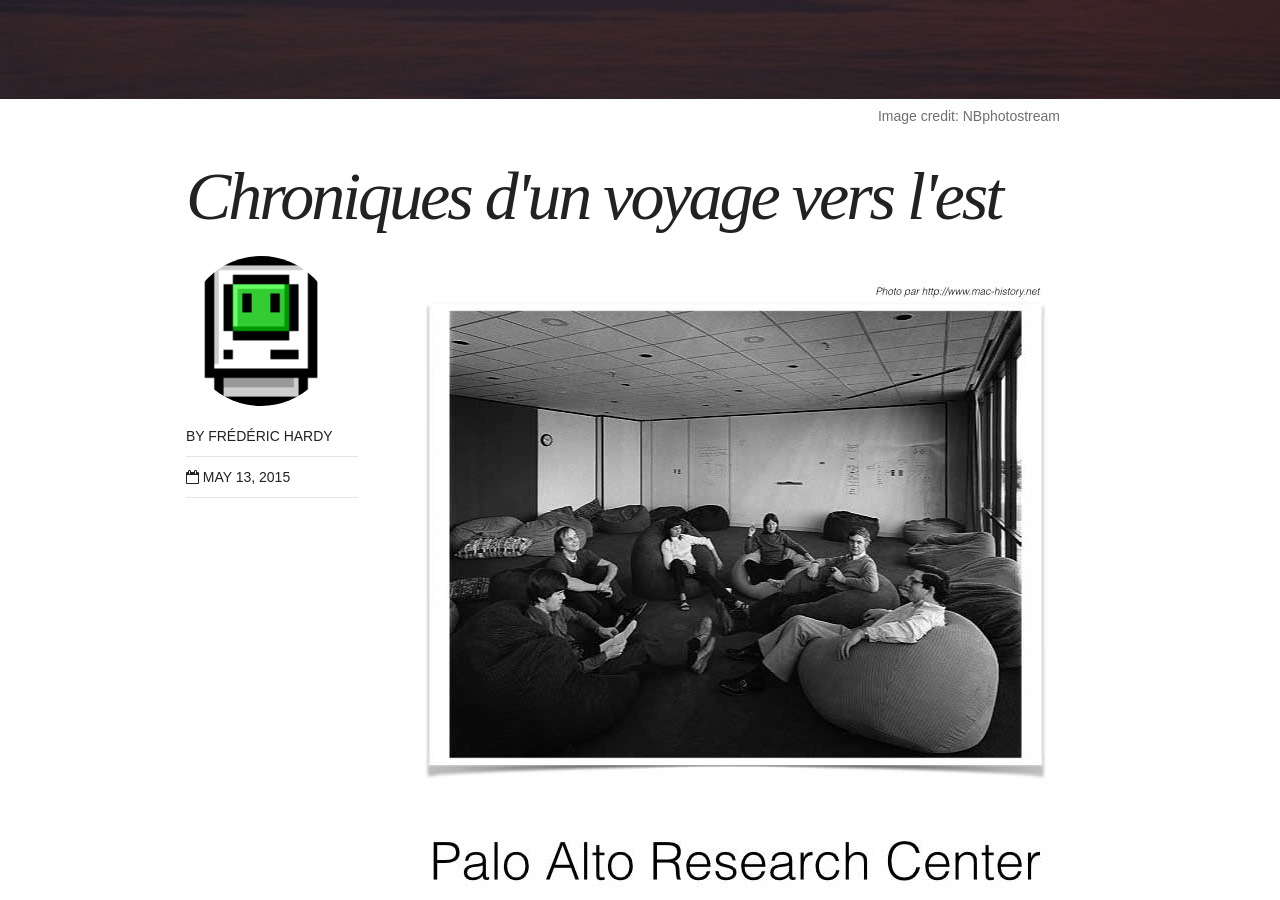
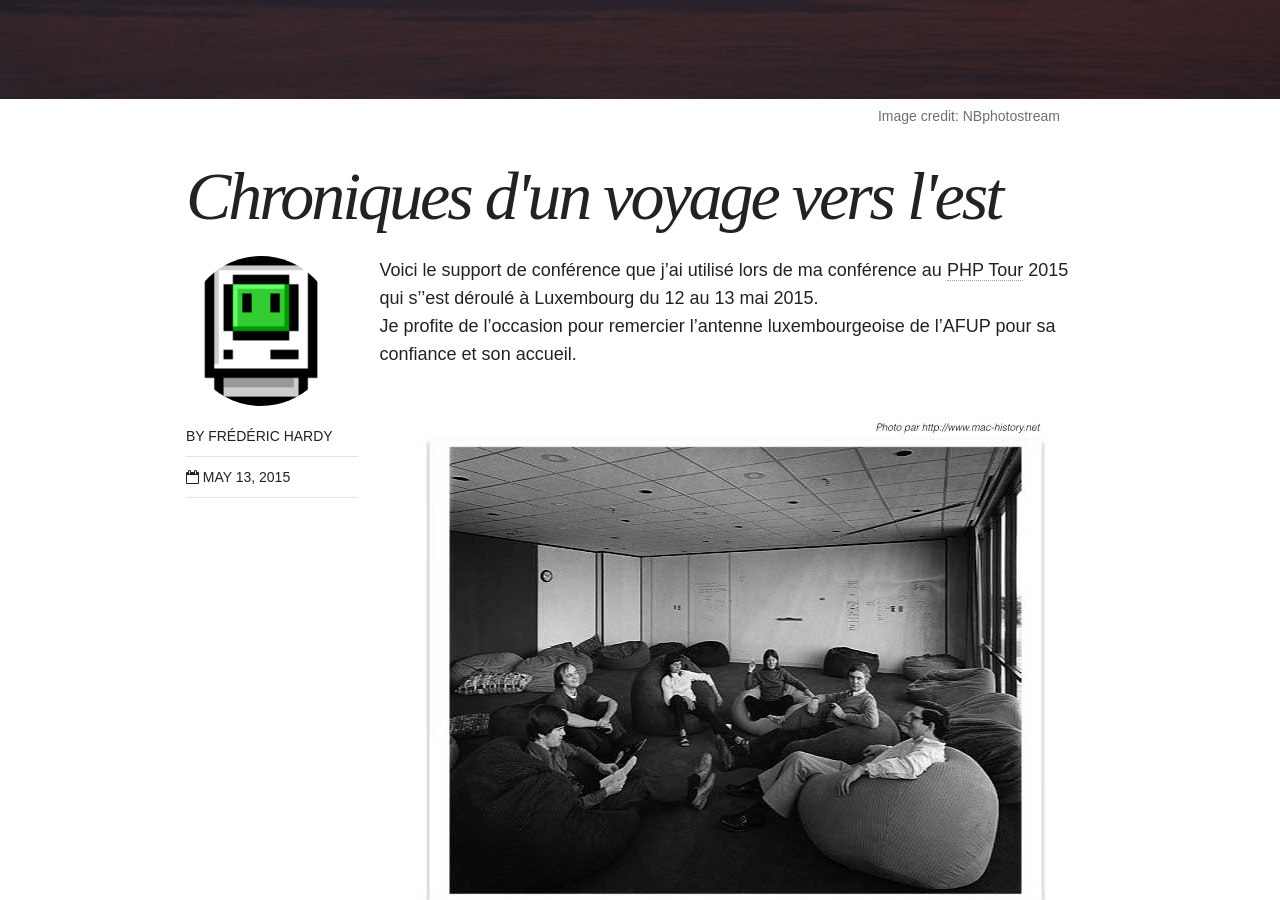
Before and after one commit to estvoyage/estvoyage.github.io, a Jekyll site: the page built from _posts/2015-05-13-phpTour.md, in a window 1280 px wide and 900 px high, scrolled down 751 px. Built offline with Jekyll 4.4.1, drawn with Linux system fonts in a browser that asks for light colours; nearby versions of some CDN libraries.

Commit message:
Add introduction.

```diff
--- a/_posts/2015-05-13-phpTour.md
+++ b/_posts/2015-05-13-phpTour.md
@@ -6,6 +6,9 @@ image:
   credit: NBphotostream
   creditlink: https://www.flickr.com/photos/barmans/3221453397/
 ---
+
+Voici le support de conférence que j’ai utilisé lors de ma conférence au [PHP Tour](http://phptour.org) 2015 qui s’'est déroulé à Luxembourg du 12 au 13 mai 2015.
+Je profite de l’occasion pour remercier l’antenne luxembourgeoise de l’AFUP pour sa confiance et son accueil.
 
 ![002](/images/talks/phpTour2015/002.jpg)
 
```
